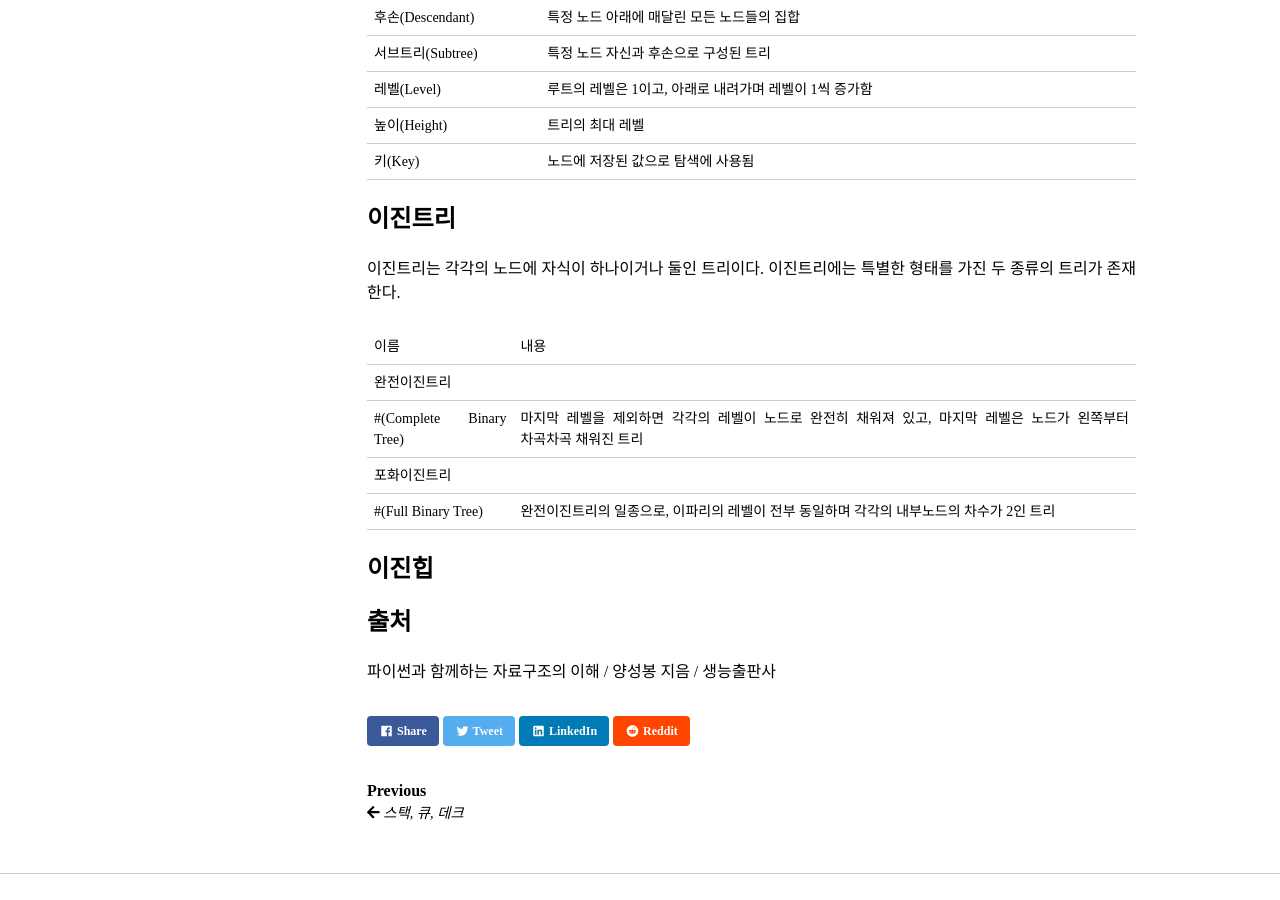
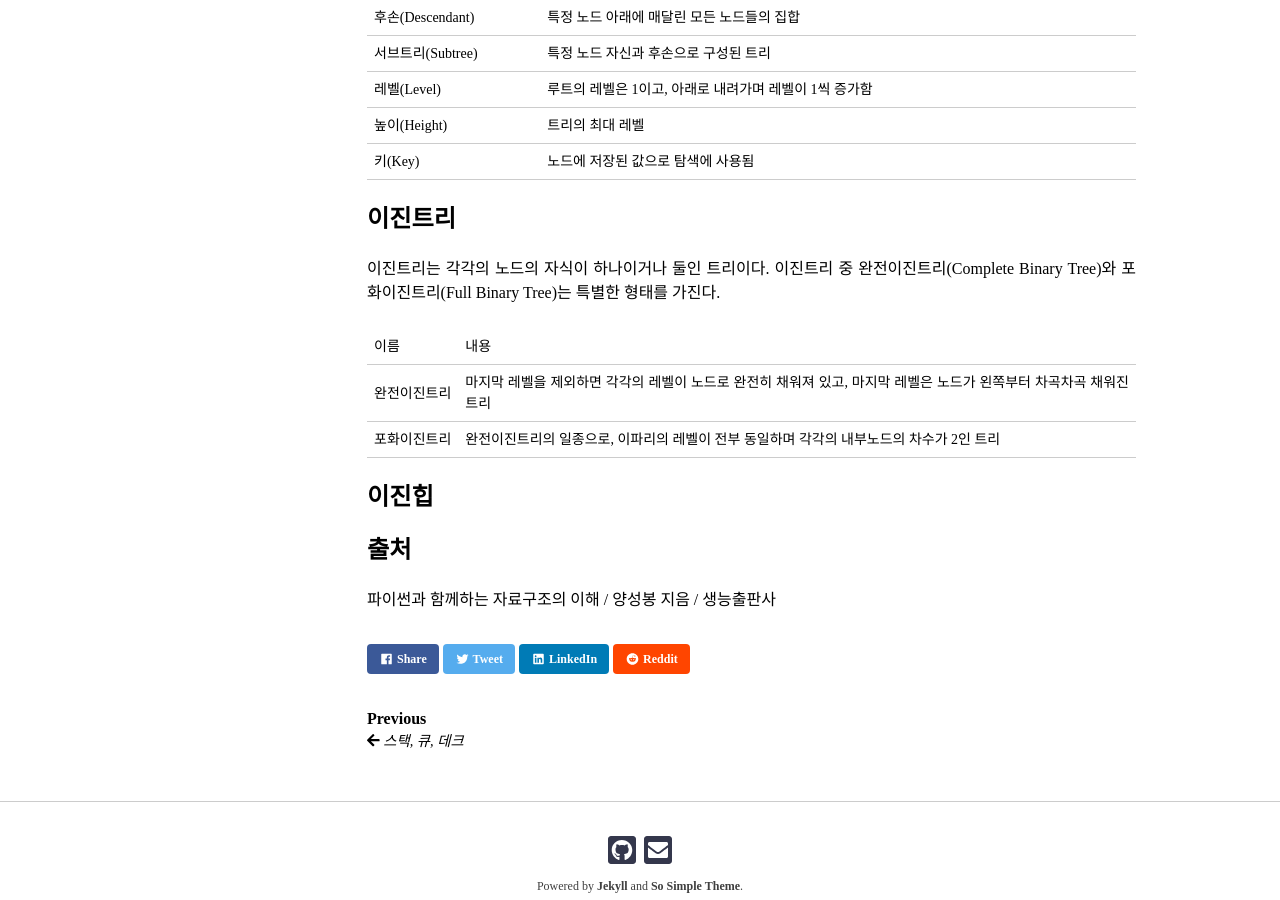
Before and after one commit to boreum0302/blog, a Jekyll site: the page built from _posts/2020-04-03-tree.md, in a window 1280 px wide and 900 px high, scrolled down 964 px. Built offline with Jekyll 4.4.1, drawn with Linux system fonts in a browser that asks for light colours; nearby versions of some CDN libraries; some web fonts are replaced.

Commit message:
Update 2020-04-03-tree.md

```diff
--- a/_posts/2020-04-03-tree.md
+++ b/_posts/2020-04-03-tree.md
@@ -28,13 +28,11 @@ tags:
 |키(Key)|노드에 저장된 값으로 탐색에 사용됨|
 
 ## 이진트리
-이진트리는 각각의 노드에 자식이 하나이거나 둘인 트리이다. 이진트리에는 특별한 형태를 가진 두 종류의 트리가 존재한다.
+이진트리는 각각의 노드의 자식이 하나이거나 둘인 트리이다. 이진트리 중 완전이진트리(Complete Binary Tree)와 포화이진트리(Full Binary Tree)는 특별한 형태를 가진다.
 
 |이름|내용|
-|완전이진트리
-#(Complete Binary Tree)|마지막 레벨을 제외하면 각각의 레벨이 노드로 완전히 채워져 있고, 마지막 레벨은 노드가 왼쪽부터 차곡차곡 채워진 트리|
-|포화이진트리
-#(Full Binary Tree)|완전이진트리의 일종으로, 이파리의 레벨이 전부 동일하며 각각의 내부노드의 차수가 2인 트리|
+|완전이진트리|마지막 레벨을 제외하면 각각의 레벨이 노드로 완전히 채워져 있고, 마지막 레벨은 노드가 왼쪽부터 차곡차곡 채워진 트리|
+|포화이진트리|완전이진트리의 일종으로, 이파리의 레벨이 전부 동일하며 각각의 내부노드의 차수가 2인 트리|
 
 ## 이진힙
 
```
